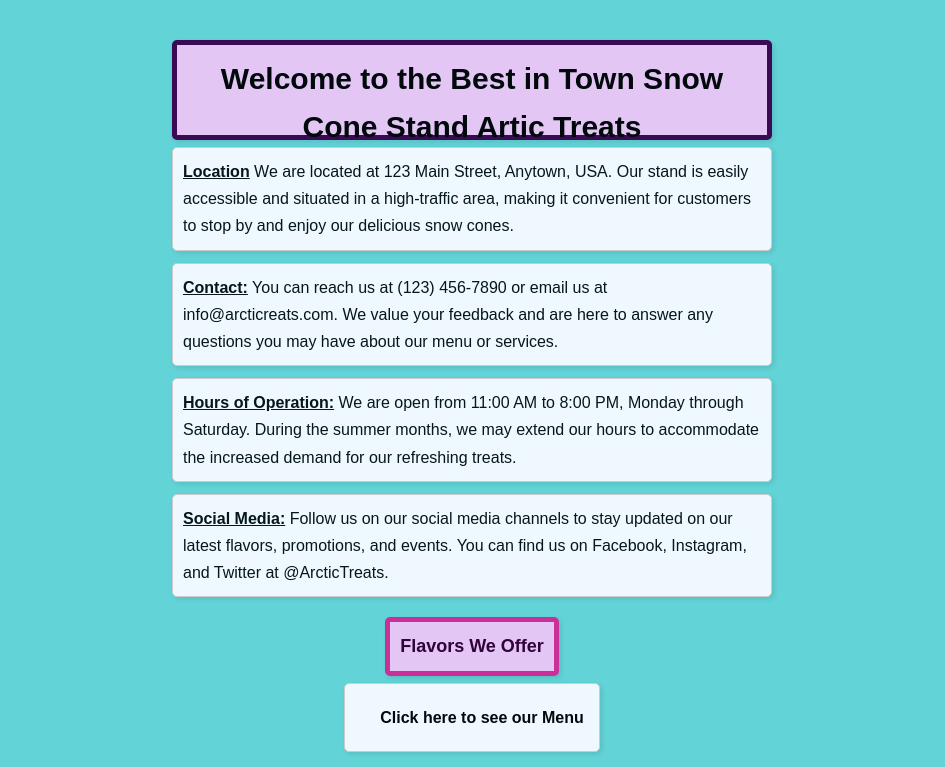
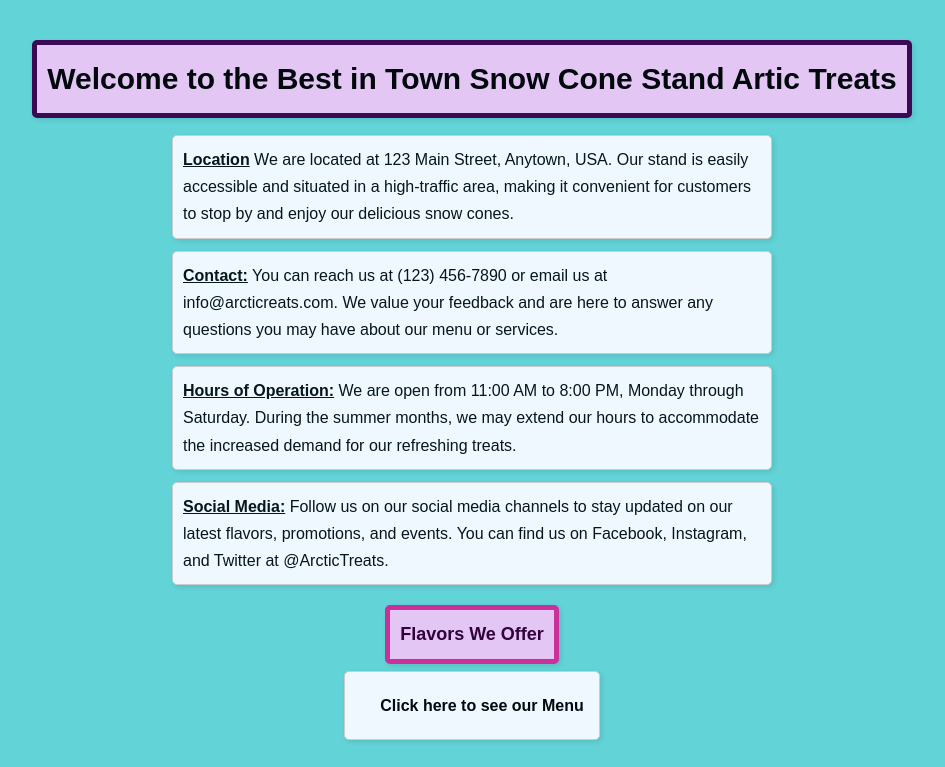
Before and after one commit to ragloria-bot/Project-03-Final-Proposal, a plain HTML site: page index.html in a window 1280 px wide. Shown: the top 767 px of the page, without its empty margins (168-1113 px from the left). Drawn offline with Linux system fonts and the light colour scheme.

Commit message:
Update style.css
Updated background width and height for h1 elements.

```diff
--- a/style.css
+++ b/style.css
@@ -20,7 +20,7 @@ h1 {
     color: #02090c; /* dark turquoise */
     font-size: 30px;
     padding: 10px;
-    margin-bottom: 5px; /* increases space below h1 */
+    margin-bottom: 15px; /* increases space below h1 */
     margin-top: 10px; /* reduce space above h1 */
     background-color: #e3c6f4; /* light purple background */
     border: 5px solid #3c0954; /* purple border */
@@ -28,9 +28,9 @@ h1 {
     padding: 10px; /* padding inside the box */
     box-shadow: 2px 2px 5px rgba(0, 0, 0, 0.1); /* subtle shadow */
     width: fit-content; /* fit width to content */
-    max-width: 600px; /* limit max width */
+    max-width: 900px; /* limit max width */
     height: fit-content; /* fit height to content */
-    max-height: 100px; /* limit max height */
+    max-height: 200px; /* limit max height */
     margin-left: auto; /* left-align h1 horizontally */
     margin-right: auto; /* left-align h1 horizontally */
     font-family: Arial Rounded MT Bold, Arial, sans-serif; /* consistent font */
```
